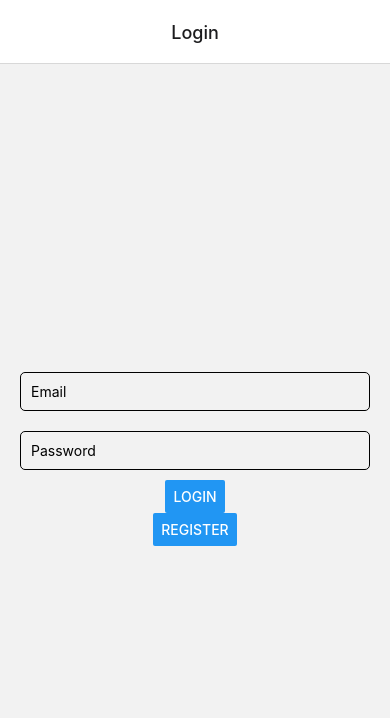
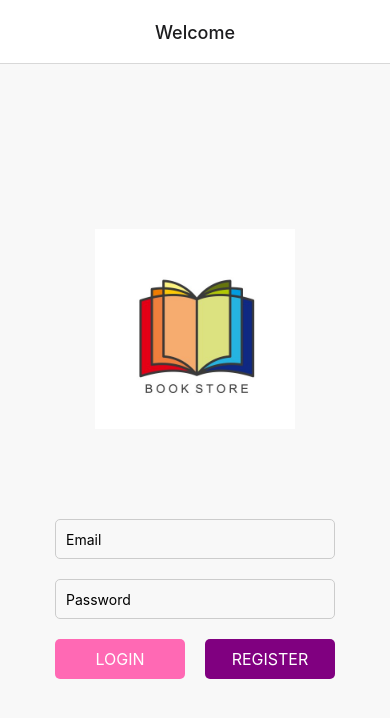
Before and after one commit to abab2803/BookStore, a React Native app: screen /Welcome in a window 390 px wide. Shown: the top 718 px of the page. Built offline with nearby package versions, Linux system fonts and the light colour scheme; no server answers; the database is empty.

Commit message:
true final version

```diff
--- a/src/Nav.js
+++ b/src/Nav.js
@@ -16,7 +16,7 @@ const Nav = () => {
 
     const handleLogout = (navigation) => {
         logout();
-        navigation.navigate('Login');
+        navigation.navigate('Welcome');
     };
 
     return (
@@ -28,7 +28,7 @@ const Nav = () => {
                 }}
             >
                 <Stack.Screen
-                    name="Login"
+                    name="Welcome"
                     component={LoginScreen}
                 />
                 <Stack.Screen
--- a/src/Screens/LoginScreen.js
+++ b/src/Screens/LoginScreen.js
@@ -1,5 +1,5 @@
 import React, { useState, useEffect } from 'react';
-import { View, TextInput, Button, Text, StyleSheet } from 'react-native';
+import { View, TextInput, Text, StyleSheet, Image, TouchableOpacity } from 'react-native';
 import { auth } from '../../firebaseConfig';
 import { useUser } from '../context/UserContext';
 import { signInWithEmailAndPassword, createUserWithEmailAndPassword } from 'firebase/auth';
@@ -37,22 +37,32 @@ const LoginScreen = ({ navigation }) => {
 
     return (
         <View style={styles.container}>
+            <Image source={require('../../assets/book-shop-icon-library-store-or-bookstore-symbol-vector-47565519.jpg')} style={styles.logo} />
             <TextInput
                 style={styles.input}
                 placeholder="Email"
+                keyboardType="email-address"
+                autoCapitalize="none"
                 value={email}
                 onChangeText={setEmail}
             />
             <TextInput
                 style={styles.input}
                 placeholder="Password"
+                secureTextEntry={true}
+                autoCapitalize="none"
                 value={password}
                 onChangeText={setPassword}
-                secureTextEntry
             />
-            <Button title="Login" onPress={handleLogin} />
-            <Button title="Register" onPress={handleRegister} />
-            {error ? <Text>{error}</Text> : null}
+            {error ? <Text style={styles.error}>{error}</Text> : null}
+            <View style={styles.buttonContainer}>
+                <TouchableOpacity style={styles.loginButton} onPress={handleLogin}>
+                    <Text style={styles.buttonText}>LOGIN</Text>
+                </TouchableOpacity>
+                <TouchableOpacity style={styles.registerButton} onPress={handleRegister}>
+                    <Text style={styles.buttonText}>REGISTER</Text>
+                </TouchableOpacity>
+            </View>
         </View>
     );
 };
@@ -63,13 +73,50 @@ const styles = StyleSheet.create({
         justifyContent: 'center',
         alignItems: 'center',
         padding: 20,
+        backgroundColor: '#f8f8f8',
+    },
+    logo: {
+        width: 200,
+        height: 200,
+        marginBottom: 90,
     },
     input: {
-        width: '100%',
+        width: '80%',
+        height: 40,
+        borderColor: '#ccc',
+        borderWidth: 1,
+        marginBottom: 20,
+        paddingHorizontal: 10,
+        borderRadius: 5,
+    },
+    buttonContainer: {
+        flexDirection: 'row',
+        justifyContent: 'space-between',
+        width: '80%',
+    },
+    loginButton: {
+        flex: 1,
+        backgroundColor: '#ff69b4',
         padding: 10,
-        marginVertical: 10,
-        borderWidth: 1,
         borderRadius: 5,
+        alignItems: 'center',
+        marginRight: 10,
+    },
+    registerButton: {
+        flex: 1,
+        backgroundColor: 'purple',
+        padding: 10,
+        borderRadius: 5,
+        alignItems: 'center',
+        marginLeft: 10,
+    },
+    buttonText: {
+        color: 'white',
+        fontSize: 16,
+    },
+    error: {
+        color: 'red',
+        marginBottom: 10,
     },
 });
 
```
Also changed, not shown: assets/book-shop-icon-library-store-or-bookstore-symbol-vector-47565519.jpg (added).
